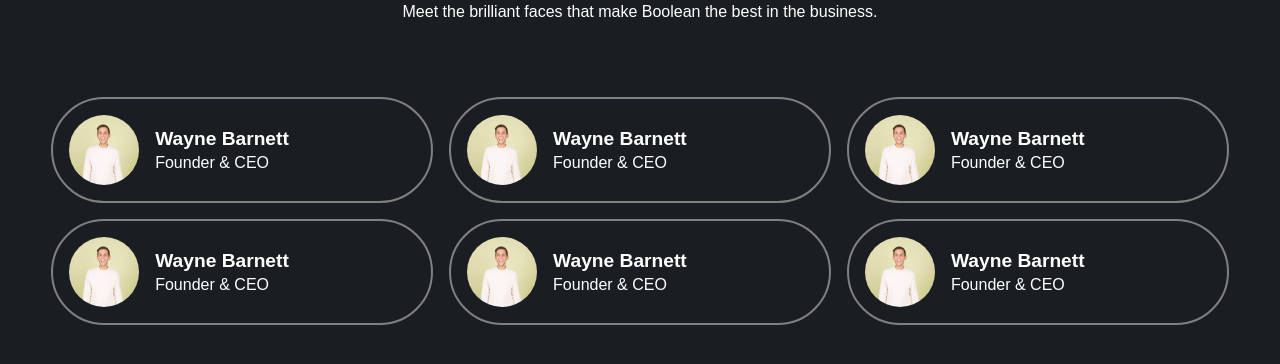
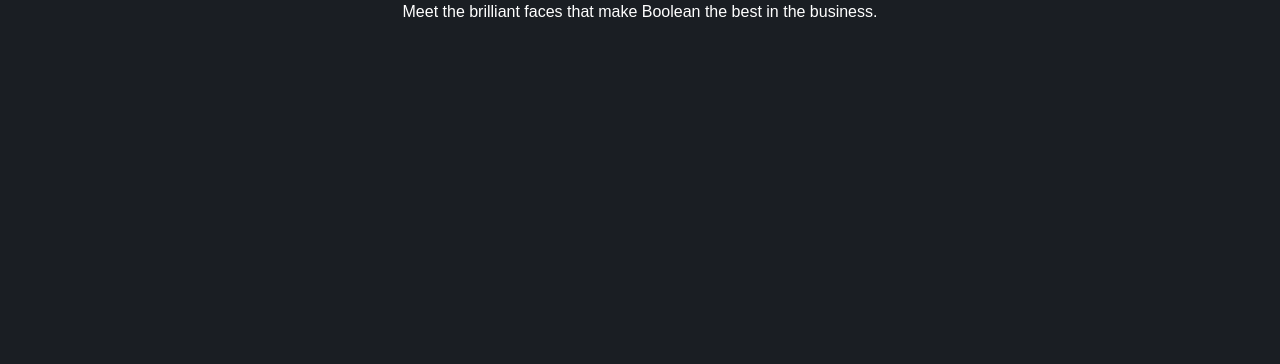
Before and after one commit to CarloBattista/js-our-team, a plain HTML site: page index.html in a window 1280 px wide. Shown: the part 56-420 px from the top of the page. Drawn offline with Linux system fonts and the light colour scheme.

Commit message:
array oggetti

```diff
--- a/_assets/js/main.js
+++ b/_assets/js/main.js
@@ -16,3 +16,36 @@ BONUS 2:
 Organizzare i singoli membri in card/schede
 
 */
+
+const team = [
+    {
+      name: 'Wayne Barnett',
+      role: 'Founder & CEO',
+      image: 'wayne-barnett-founder-ceo.jpg',
+    },
+    {
+      name: 'Angela Caroll',
+      role: 'Chief Editor',
+      image: 'angela-caroll-chief-editor.jpg',
+    },
+    {
+      name: 'Walter Gordon',
+      role: 'Office Manager',
+      image: 'walter-gordon-office-manager.jpg',
+    },
+    {
+      name: 'Angela Lopez',
+      role: 'Social Media Manager',
+      image: 'angela-lopez-social-media-manager.jpg',
+    },
+    {
+      name: 'Scott Estrada',
+      role: 'Developer',
+      image: 'scott-estrada-developer.jpg',
+    },
+    {
+      name: 'Barbara Ramos',
+      role: 'Graphic Designer',
+      image: 'barbara-ramos-graphic-designer.jpg',
+    },
+  ];
--- a/index.html
+++ b/index.html
@@ -21,7 +21,7 @@
         </div>
         <!-- Container Grid -->
         <div class="container_card_grid">
-            <div class="card_user">
+            <!-- <div class="card_user">
                 <div class="wrap_image">
                     <img src="./_assets/_resources/imgs/scott-estrada-developer.jpg" alt="image user">
                 </div>
@@ -74,7 +74,7 @@
                     <h2 class="name_surname">Wayne Barnett</h2>
                     <p class="role">Founder & CEO</p>
                 </div>
-            </div>
+            </div> -->
         </div>
     </div>
 
```
